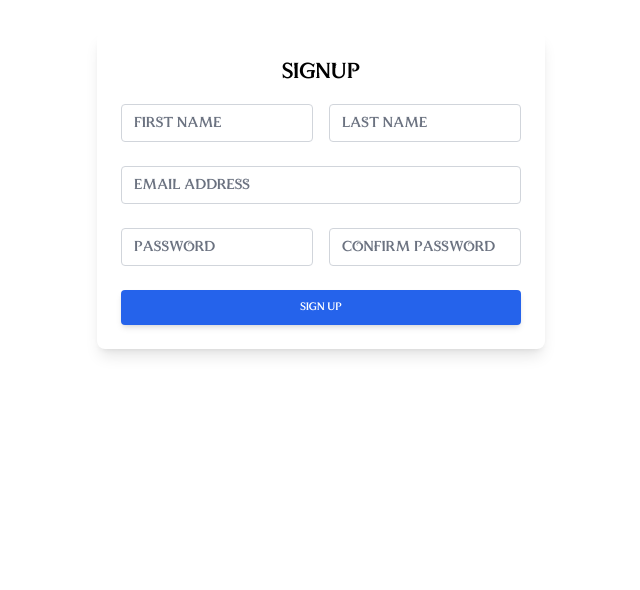
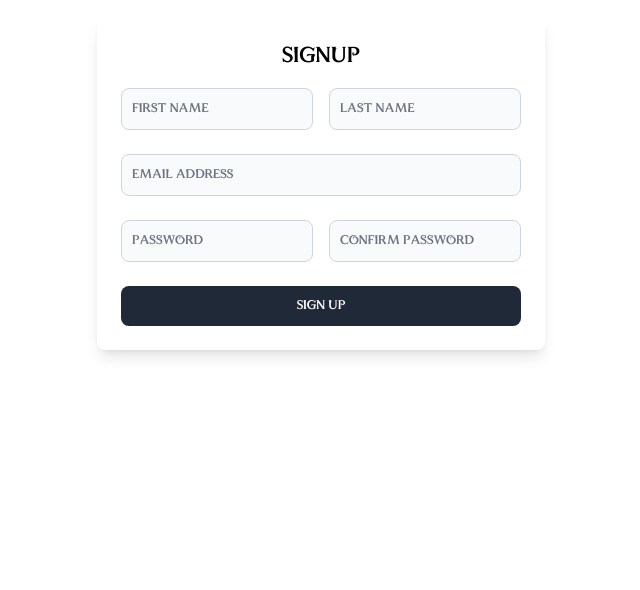
Before and after one commit to fekete965/rusty-cauldron-mvc, a Flask app: page /signup in a window 1280 px wide. Shown: the part 73-663 px from the top of the page, without its empty margins (319-959 px from the left). Run offline with Flask 2, Linux system fonts and the light colour scheme; some libraries are stand-ins or nearby versions.

Commit message:
Change style for login, layour and signup pages

```diff
--- a/templates/layout.html
+++ b/templates/layout.html
@@ -77,7 +77,7 @@
     </header>
     {% endif %}
 
-    <main class="mt-8">{% block main %}{% endblock %}</main>
+    <main class="mt-4">{% block main %}{% endblock %}</main>
 
     <footer class="mt-auto p-4">
       <p class="text-center">Rusty Cauldron</p>
--- a/templates/login.html
+++ b/templates/login.html
@@ -9,12 +9,12 @@
   <h1 class="text-2xl text-center">Login</h1>
   <form action="/login" class="mt-4" method="POST">
     <div class="form-group mb-6">
-      <input type="email" class="form-control block w-full px-3 py-1.5 text-base font-normal text-gray-700 bg-white bg-clip-padding  border border-solid border-gray-300  rounded  transition  ease-in-out  m-0  focus:text-gray-700 focus:bg-white focus:border-blue-600 focus:outline-none" value="{{ form_data['email'] }}" name="email" placeholder="Email address" />
+      <input type="email" class="bg-gray-50 border border-gray-300 text-gray-900 text-sm rounded-lg focus:ring-blue-500 focus:border-blue-500 block w-full p-2.5 dark:bg-gray-700 dark:border-gray-600 dark:placeholder-gray-400 dark:text-white dark:focus:ring-blue-500 dark:focus:border-blue-500"  value="{{ form_data['email'] }}" name="email" placeholder="Email address" />
     </div>
     <div class="form-group mb-6">
-      <input type="password" class="form-control block w-full px-3 py-1.5 text-base font-normal text-gray-700 bg-white bg-clip-padding border border-solid border-gray-300 rounded transition ease-in-out m-0 focus:text-gray-700 focus:bg-white focus:border-blue-600 focus:outline-none" value="{{ form_data['password'] }}" name="password" placeholder="Password" />
+      <input type="password" class="bg-gray-50 border border-gray-300 text-gray-900 text-sm rounded-lg focus:ring-blue-500 focus:border-blue-500 block w-full p-2.5 dark:bg-gray-700 dark:border-gray-600 dark:placeholder-gray-400 dark:text-white dark:focus:ring-blue-500 dark:focus:border-blue-500" value="{{ form_data['password'] }}" name="password" placeholder="Password" />
     </div>
-    <button type="submit" class="w-full px-6 py-2.5 bg-blue-600 text-white font-medium text-xs leading-tight uppercase rounded shadow-md hover:bg-blue-700 hover:shadow-lg focus:bg-blue-700 focus:shadow-lg focus:outline-none focus:ring-0 active:bg-blue-800 active:shadow-lg transition duration-150 ease-in-out">Login</button>
+    <button class="text-white bg-gray-800 hover:bg-gray-900 focus:outline-none focus:ring-4 focus:ring-gray-300 font-medium rounded-lg text-sm px-5 py-2.5 dark:bg-gray-800 dark:hover:bg-gray-700 dark:focus:ring-gray-700 dark:border-gray-700 w-full" type="submit">Login</button>
   </form>
 </div>
 {% endblock %}
--- a/templates/signup.html
+++ b/templates/signup.html
@@ -10,24 +10,24 @@
     <form action="/signup" class="mt-4" method="POST">
       <div class="grid grid-cols-2 gap-4">
         <div class="form-group mb-6">
-          <input type="text" class="form-control block w-full px-3 py-1.5 text-base font-normal text-gray-700 bg-white bg-clip-padding border border-solid border-gray-300 rounded transition ease-in-out m-0 focus:text-gray-700 focus:bg-white focus:border-blue-600 focus:outline-none" value="{{ form_data['first_name'] }}" name="firstName" aria-describedby="first name" placeholder="First name" />
+          <input type="text" class="bg-gray-50 border border-gray-300 text-gray-900 text-sm rounded-lg focus:ring-blue-500 focus:border-blue-500 block w-full p-2.5 dark:bg-gray-700 dark:border-gray-600 dark:placeholder-gray-400 dark:text-white dark:focus:ring-blue-500 dark:focus:border-blue-500"  value="{{ form_data['first_name'] }}" name="firstName" aria-describedby="first name" placeholder="First name" />
         </div>
         <div class="form-group mb-6">
-          <input type="text" class="form-control block w-full px-3 py-1.5 text-base font-normal text-gray-700 bg-white bg-clip-padding border border-solid border-gray-300 rounded transition ease-in-out m-0 focus:text-gray-700 focus:bg-white focus:border-blue-600 focus:outline-none" value="{{ form_data['last_name'] }}" name="lastName" aria-describedby="last name" placeholder="Last name" />
+          <input type="text" class="bg-gray-50 border border-gray-300 text-gray-900 text-sm rounded-lg focus:ring-blue-500 focus:border-blue-500 block w-full p-2.5 dark:bg-gray-700 dark:border-gray-600 dark:placeholder-gray-400 dark:text-white dark:focus:ring-blue-500 dark:focus:border-blue-500" value="{{ form_data['last_name'] }}" name="lastName" aria-describedby="last name" placeholder="Last name" />
         </div>
       </div>
       <div class="form-group mb-6">
-        <input type="email" class="form-control block w-full px-3 py-1.5 text-base font-normal text-gray-700 bg-white bg-clip-padding  border border-solid border-gray-300  rounded  transition  ease-in-out  m-0  focus:text-gray-700 focus:bg-white focus:border-blue-600 focus:outline-none" value="{{ form_data['email'] }}" name="email" placeholder="Email address" />
+        <input type="email" class="bg-gray-50 border border-gray-300 text-gray-900 text-sm rounded-lg focus:ring-blue-500 focus:border-blue-500 block w-full p-2.5 dark:bg-gray-700 dark:border-gray-600 dark:placeholder-gray-400 dark:text-white dark:focus:ring-blue-500 dark:focus:border-blue-500 w-full" value="{{ form_data['email'] }}" name="email" placeholder="Email address" />
       </div>
       <div class="grid grid-cols-2 gap-4">
         <div class="form-group mb-6">
-          <input type="password" class="form-control block w-full px-3 py-1.5 text-base font-normal text-gray-700 bg-white bg-clip-padding border border-solid border-gray-300 rounded transition ease-in-out m-0 focus:text-gray-700 focus:bg-white focus:border-blue-600 focus:outline-none" value="{{ form_data['password'] }}" name="password" placeholder="Password" />
+          <input type="password" class="bg-gray-50 border border-gray-300 text-gray-900 text-sm rounded-lg focus:ring-blue-500 focus:border-blue-500 block w-full p-2.5 dark:bg-gray-700 dark:border-gray-600 dark:placeholder-gray-400 dark:text-white dark:focus:ring-blue-500 dark:focus:border-blue-500" value="{{ form_data['password'] }}" name="password" placeholder="Password" />
         </div>
         <div class="form-group mb-6">
-          <input type="password" class="form-control block w-full px-3 py-1.5 text-base font-normal text-gray-700 bg-white bg-clip-padding border border-solid border-gray-300 rounded transition ease-in-out m-0 focus:text-gray-700 focus:bg-white focus:border-blue-600 focus:outline-none" value="{{ form_data['confirmation'] }}" name="confirmation" placeholder="Confirm Password" />
+          <input type="password" class="bg-gray-50 border border-gray-300 text-gray-900 text-sm rounded-lg focus:ring-blue-500 focus:border-blue-500 block w-full p-2.5 dark:bg-gray-700 dark:border-gray-600 dark:placeholder-gray-400 dark:text-white dark:focus:ring-blue-500 dark:focus:border-blue-500" value="{{ form_data['confirmation'] }}" name="confirmation" placeholder="Confirm Password" />
         </div>
       </div>
-      <button type="submit" class="w-full px-6 py-2.5 bg-blue-600 text-white font-medium text-xs leading-tight uppercase rounded shadow-md hover:bg-blue-700 hover:shadow-lg focus:bg-blue-700 focus:shadow-lg focus:outline-none focus:ring-0 active:bg-blue-800 active:shadow-lg transition duration-150 ease-in-out">Sign up</button>
+      <button class="text-white bg-gray-800 hover:bg-gray-900 focus:outline-none focus:ring-4 focus:ring-gray-300 font-medium rounded-lg text-sm px-5 py-2.5 dark:bg-gray-800 dark:hover:bg-gray-700 dark:focus:ring-gray-700 dark:border-gray-700 w-full" type="submit">Sign up</button>
     </form>
   </div>
 {% endblock %}
```
